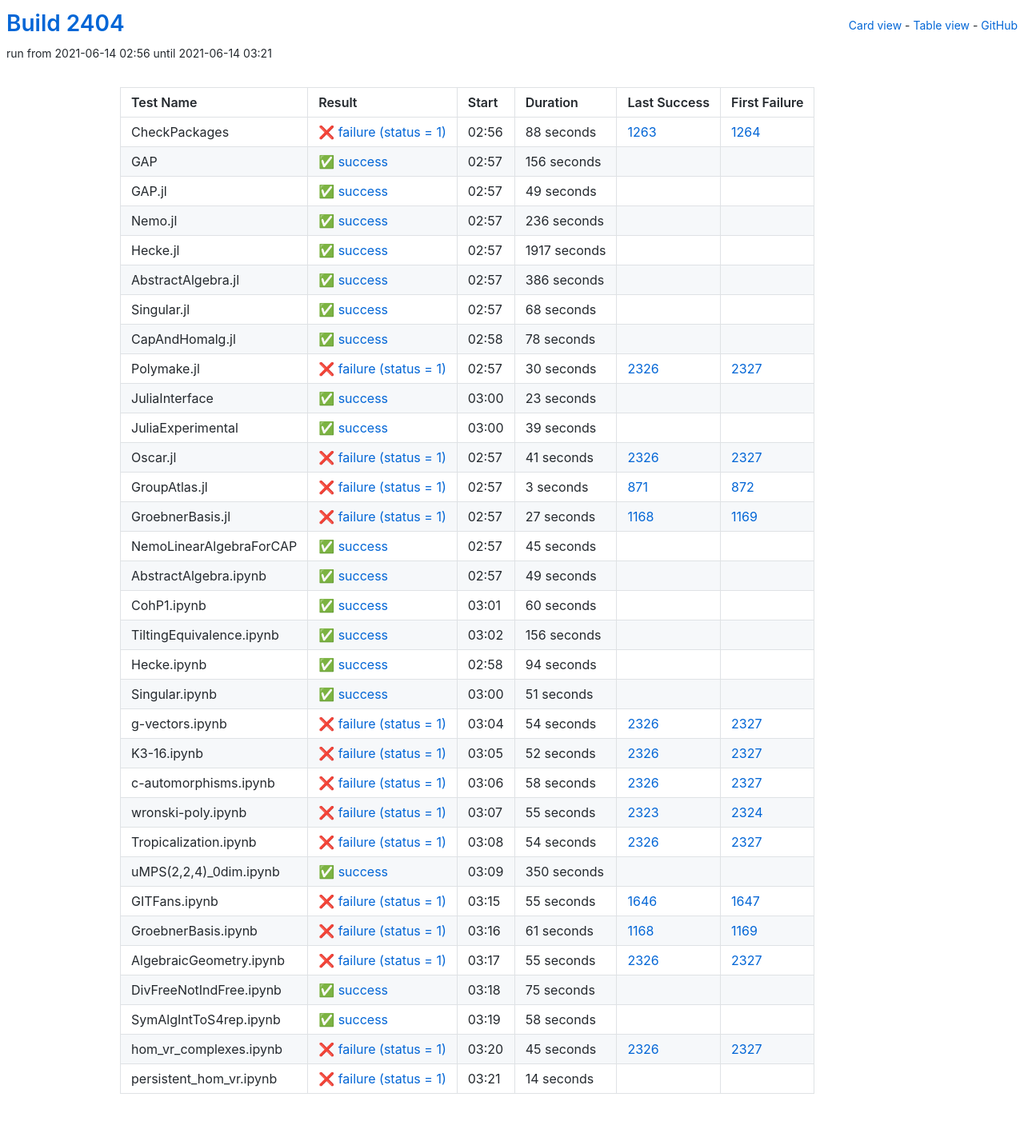
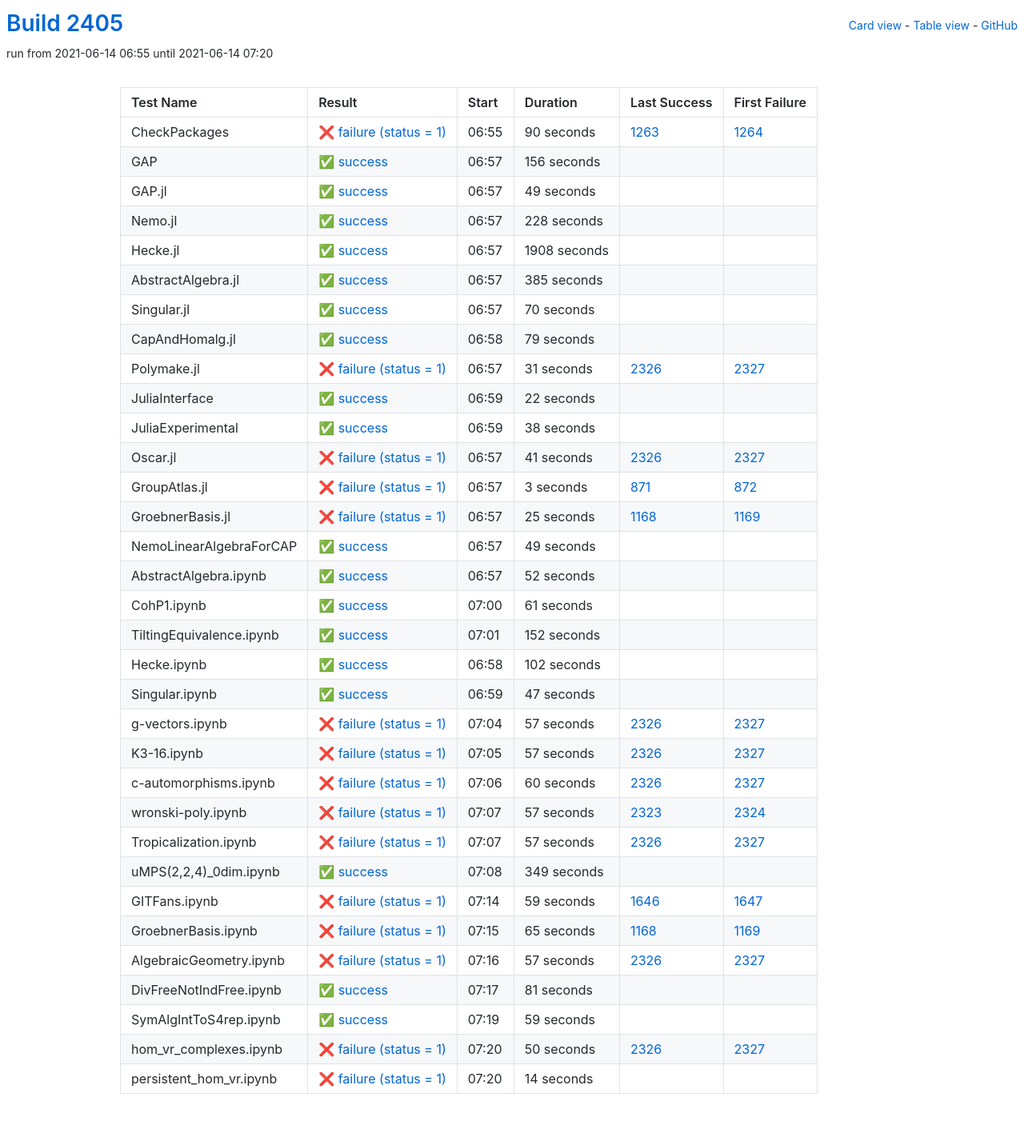
Before and after one commit to oscar-system/oscar-ci-status-stable, a Jekyll site: the page built from table.html, in a window 1280 px wide. Shown: the whole page at 80% size. Built offline with Jekyll 4.4.1, drawn with Linux system fonts in a browser that asks for light colours.

Commit message:
Build #2405

```diff
--- a/_data/ci.yml
+++ b/_data/ci.yml
@@ -1,6 +1,6 @@
 ---
-build: 2404
-build_url: https://oscarci.mathematik.uni-kl.de/job/oscar-stable/2404/
+build: 2405
+build_url: https://oscarci.mathematik.uni-kl.de/job/oscar-stable/2405/
 job: oscar-stable
 organization: oscar-system
 repo: oscar-ci-status-stable
@@ -8,20 +8,20 @@ repourl: https://github.com/oscar-system/oscar-ci-status-stable
 tests:
 - name: CheckPackages
   id: checkpackages
-  log: https://oscarci.mathematik.uni-kl.de/job/oscar-stable/2404/artifact/logs/build-2404/CheckPackages.log
-  start: 2021-06-14 02:56
+  log: https://oscarci.mathematik.uni-kl.de/job/oscar-stable/2405/artifact/logs/build-2405/CheckPackages.log
+  start: 2021-06-14 06:55
   success: false
   exitcode: 1
   status: failure
-  duration: 88
+  duration: 90
   last_success: 1263
   last_success_url: https://oscarci.mathematik.uni-kl.de/job/oscar-stable/1263/
   first_failure: 1264
   first_failure_url: https://oscarci.mathematik.uni-kl.de/job/oscar-stable/1264/
 - name: GAP
   id: gap
-  log: https://oscarci.mathematik.uni-kl.de/job/oscar-stable/2404/artifact/logs/build-2404/GAP.log
-  start: 2021-06-14 02:57
+  log: https://oscarci.mathematik.uni-kl.de/job/oscar-stable/2405/artifact/logs/build-2405/GAP.log
+  start: 2021-06-14 06:57
   success: true
   exitcode: 0
   status: success
@@ -32,8 +32,8 @@ tests:
   first_failure_url:
 - name: GAP.jl
   id: gap-jl
-  log: https://oscarci.mathematik.uni-kl.de/job/oscar-stable/2404/artifact/logs/build-2404/GAP.jl.log
-  start: 2021-06-14 02:57
+  log: https://oscarci.mathematik.uni-kl.de/job/oscar-stable/2405/artifact/logs/build-2405/GAP.jl.log
+  start: 2021-06-14 06:57
   success: true
   exitcode: 0
   status: success
@@ -44,104 +44,104 @@ tests:
   first_failure_url:
 - name: Nemo.jl
   id: nemo-jl
-  log: https://oscarci.mathematik.uni-kl.de/job/oscar-stable/2404/artifact/logs/build-2404/Nemo.jl.log
-  start: 2021-06-14 02:57
+  log: https://oscarci.mathematik.uni-kl.de/job/oscar-stable/2405/artifact/logs/build-2405/Nemo.jl.log
+  start: 2021-06-14 06:57
   success: true
   exitcode: 0
   status: success
-  duration: 236
+  duration: 228
   last_success: false
   last_success_url:
   first_failure: false
   first_failure_url:
 - name: Hecke.jl
   id: hecke-jl
-  log: https://oscarci.mathematik.uni-kl.de/job/oscar-stable/2404/artifact/logs/build-2404/Hecke.jl.log
-  start: 2021-06-14 02:57
+  log: https://oscarci.mathematik.uni-kl.de/job/oscar-stable/2405/artifact/logs/build-2405/Hecke.jl.log
+  start: 2021-06-14 06:57
   success: true
   exitcode: 0
   status: success
-  duration: 1917
+  duration: 1908
   last_success: false
   last_success_url:
   first_failure: false
   first_failure_url:
 - name: AbstractAlgebra.jl
   id: abstractalgebra-jl
-  log: https://oscarci.mathematik.uni-kl.de/job/oscar-stable/2404/artifact/logs/build-2404/AbstractAlgebra.jl.log
-  start: 2021-06-14 02:57
+  log: https://oscarci.mathematik.uni-kl.de/job/oscar-stable/2405/artifact/logs/build-2405/AbstractAlgebra.jl.log
+  start: 2021-06-14 06:57
   success: true
   exitcode: 0
   status: success
-  duration: 386
+  duration: 385
   last_success: false
   last_success_url:
   first_failure: false
   first_failure_url:
 - name: Singular.jl
   id: singular-jl
-  log: https://oscarci.mathematik.uni-kl.de/job/oscar-stable/2404/artifact/logs/build-2404/Singular.jl.log
-  start: 2021-06-14 02:57
+  log: https://oscarci.mathematik.uni-kl.de/job/oscar-stable/2405/artifact/logs/build-2405/Singular.jl.log
+  start: 2021-06-14 06:57
   success: true
   exitcode: 0
   status: success
-  duration: 68
+  duration: 70
   last_success: false
   last_success_url:
   first_failure: false
   first_failure_url:
 - name: CapAndHomalg.jl
   id: capandhomalg-jl
-  log: https://oscarci.mathematik.uni-kl.de/job/oscar-stable/2404/artifact/logs/build-2404/CapAndHomalg.jl.log
-  start: 2021-06-14 02:58
+  log: https://oscarci.mathematik.uni-kl.de/job/oscar-stable/2405/artifact/logs/build-2405/CapAndHomalg.jl.log
+  start: 2021-06-14 06:58
   success: true
   exitcode: 0
   status: success
-  duration: 78
+  duration: 79
   last_success: false
   last_success_url:
   first_failure: false
   first_failure_url:
 - name: Polymake.jl
   id: polymake-jl
-  log: https://oscarci.mathematik.uni-kl.de/job/oscar-stable/2404/artifact/logs/build-2404/Polymake.jl.log
-  start: 2021-06-14 02:57
+  log: https://oscarci.mathematik.uni-kl.de/job/oscar-stable/2405/artifact/logs/build-2405/Polymake.jl.log
+  start: 2021-06-14 06:57
   success: false
   exitcode: 1
   status: failure
-  duration: 30
+  duration: 31
   last_success: 2326
   last_success_url: https://oscarci.mathematik.uni-kl.de/job/oscar-stable/2326/
   first_failure: 2327
   first_failure_url: https://oscarci.mathematik.uni-kl.de/job/oscar-stable/2327/
 - name: JuliaInterface
   id: juliainterface
-  log: https://oscarci.mathematik.uni-kl.de/job/oscar-stable/2404/artifact/logs/build-2404/JuliaInterface.log
-  start: 2021-06-14 03:00
+  log: https://oscarci.mathematik.uni-kl.de/job/oscar-stable/2405/artifact/logs/build-2405/JuliaInterface.log
+  start: 2021-06-14 06:59
   success: true
   exitcode: 0
   status: success
-  duration: 23
+  duration: 22
   last_success: false
   last_success_url:
   first_failure: false
   first_failure_url:
 - name: JuliaExperimental
   id: juliaexperimental
-  log: https://oscarci.mathematik.uni-kl.de/job/oscar-stable/2404/artifact/logs/build-2404/JuliaExperimental.log
-  start: 2021-06-14 03:00
+  log: https://oscarci.mathematik.uni-kl.de/job/oscar-stable/2405/artifact/logs/build-2405/JuliaExperimental.log
+  start: 2021-06-14 06:59
   success: true
   exitcode: 0
   status: success
-  duration: 39
+  duration: 38
   last_success: false
   last_success_url:
   first_failure: false
   first_failure_url:
 - name: Oscar.jl
   id: oscar-jl
-  log: https://oscarci.mathematik.uni-kl.de/job/oscar-stable/2404/artifact/logs/build-2404/Oscar.jl.log
-  start: 2021-06-14 02:57
+  log: https://oscarci.mathematik.uni-kl.de/job/oscar-stable/2405/artifact/logs/build-2405/Oscar.jl.log
+  start: 2021-06-14 06:57
   success: false
   exitcode: 1
   status: failure
@@ -152,8 +152,8 @@ tests:
   first_failure_url: https://oscarci.mathematik.uni-kl.de/job/oscar-stable/2327/
 - name: GroupAtlas.jl
   id: groupatlas-jl
-  log: https://oscarci.mathematik.uni-kl.de/job/oscar-stable/2404/artifact/logs/build-2404/GroupAtlas.jl.log
-  start: 2021-06-14 02:57
+  log: https://oscarci.mathematik.uni-kl.de/job/oscar-stable/2405/artifact/logs/build-2405/GroupAtlas.jl.log
+  start: 2021-06-14 06:57
   success: false
   exitcode: 1
   status: failure
@@ -164,32 +164,20 @@ tests:
   first_failure_url: https://oscarci.mathematik.uni-kl.de/job/oscar-stable/872/
 - name: GroebnerBasis.jl
   id: groebnerbasis-jl
-  log: https://oscarci.mathematik.uni-kl.de/job/oscar-stable/2404/artifact/logs/build-2404/GroebnerBasis.jl.log
-  start: 2021-06-14 02:57
+  log: https://oscarci.mathematik.uni-kl.de/job/oscar-stable/2405/artifact/logs/build-2405/GroebnerBasis.jl.log
+  start: 2021-06-14 06:57
   success: false
   exitcode: 1
   status: failure
-  duration: 27
+  duration: 25
   last_success: 1168
   last_success_url: https://oscarci.mathematik.uni-kl.de/job/oscar-stable/1168/
   first_failure: 1169
   first_failure_url: https://oscarci.mathematik.uni-kl.de/job/oscar-stable/1169/
 - name: NemoLinearAlgebraForCAP
   id: nemolinearalgebraforcap
-  log: https://oscarci.mathematik.uni-kl.de/job/oscar-stable/2404/artifact/logs/build-2404/NemoLinearAlgebraForCAP.log
-  start: 2021-06-14 02:57
-  success: true
-  exitcode: 0
-  status: success
-  duration: 45
-  last_success: false
-  last_success_url:
-  first_failure: false
-  first_failure_url:
-- name: AbstractAlgebra.ipynb
-  id: abstractalgebra-ipynb
-  log: https://oscarci.mathematik.uni-kl.de/job/oscar-stable/2404/artifact/logs/build-2404/AbstractAlgebra.ipynb.log
-  start: 2021-06-14 02:57
+  log: https://oscarci.mathematik.uni-kl.de/job/oscar-stable/2405/artifact/logs/build-2405/NemoLinearAlgebraForCAP.log
+  start: 2021-06-14 06:57
   success: true
   exitcode: 0
   status: success
@@ -198,202 +186,214 @@ tests:
   last_success_url:
   first_failure: false
   first_failure_url:
-- name: CohP1.ipynb
-  id: cohp1-ipynb
-  log: https://oscarci.mathematik.uni-kl.de/job/oscar-stable/2404/artifact/logs/build-2404/CohP1.ipynb.log
-  start: 2021-06-14 03:01
+- name: AbstractAlgebra.ipynb
+  id: abstractalgebra-ipynb
+  log: https://oscarci.mathematik.uni-kl.de/job/oscar-stable/2405/artifact/logs/build-2405/AbstractAlgebra.ipynb.log
+  start: 2021-06-14 06:57
   success: true
   exitcode: 0
   status: success
-  duration: 60
+  duration: 52
+  last_success: false
+  last_success_url:
+  first_failure: false
+  first_failure_url:
+- name: CohP1.ipynb
+  id: cohp1-ipynb
+  log: https://oscarci.mathematik.uni-kl.de/job/oscar-stable/2405/artifact/logs/build-2405/CohP1.ipynb.log
+  start: 2021-06-14 07:00
+  success: true
+  exitcode: 0
+  status: success
+  duration: 61
   last_success: false
   last_success_url:
   first_failure: false
   first_failure_url:
 - name: TiltingEquivalence.ipynb
   id: tiltingequivalence-ipynb
-  log: https://oscarci.mathematik.uni-kl.de/job/oscar-stable/2404/artifact/logs/build-2404/TiltingEquivalence.ipynb.log
-  start: 2021-06-14 03:02
+  log: https://oscarci.mathematik.uni-kl.de/job/oscar-stable/2405/artifact/logs/build-2405/TiltingEquivalence.ipynb.log
+  start: 2021-06-14 07:01
   success: true
   exitcode: 0
   status: success
-  duration: 156
+  duration: 152
   last_success: false
   last_success_url:
   first_failure: false
   first_failure_url:
 - name: Hecke.ipynb
   id: hecke-ipynb
-  log: https://oscarci.mathematik.uni-kl.de/job/oscar-stable/2404/artifact/logs/build-2404/Hecke.ipynb.log
-  start: 2021-06-14 02:58
+  log: https://oscarci.mathematik.uni-kl.de/job/oscar-stable/2405/artifact/logs/build-2405/Hecke.ipynb.log
+  start: 2021-06-14 06:58
   success: true
   exitcode: 0
   status: success
-  duration: 94
+  duration: 102
   last_success: false
   last_success_url:
   first_failure: false
   first_failure_url:
 - name: Singular.ipynb
   id: singular-ipynb
-  log: https://oscarci.mathematik.uni-kl.de/job/oscar-stable/2404/artifact/logs/build-2404/Singular.ipynb.log
-  start: 2021-06-14 03:00
+  log: https://oscarci.mathematik.uni-kl.de/job/oscar-stable/2405/artifact/logs/build-2405/Singular.ipynb.log
+  start: 2021-06-14 06:59
   success: true
   exitcode: 0
   status: success
-  duration: 51
+  duration: 47
   last_success: false
   last_success_url:
   first_failure: false
   first_failure_url:
 - name: g-vectors.ipynb
   id: g-vectors-ipynb
-  log: https://oscarci.mathematik.uni-kl.de/job/oscar-stable/2404/artifact/logs/build-2404/g-vectors.ipynb.log
-  start: 2021-06-14 03:04
+  log: https://oscarci.mathematik.uni-kl.de/job/oscar-stable/2405/artifact/logs/build-2405/g-vectors.ipynb.log
+  start: 2021-06-14 07:04
   success: false
   exitcode: 1
   status: failure
-  duration: 54
+  duration: 57
   last_success: 2326
   last_success_url: https://oscarci.mathematik.uni-kl.de/job/oscar-stable/2326/
   first_failure: 2327
   first_failure_url: https://oscarci.mathematik.uni-kl.de/job/oscar-stable/2327/
 - name: K3-16.ipynb
   id: k3-16-ipynb
-  log: https://oscarci.mathematik.uni-kl.de/job/oscar-stable/2404/artifact/logs/build-2404/K3-16.ipynb.log
-  start: 2021-06-14 03:05
+  log: https://oscarci.mathematik.uni-kl.de/job/oscar-stable/2405/artifact/logs/build-2405/K3-16.ipynb.log
+  start: 2021-06-14 07:05
   success: false
   exitcode: 1
   status: failure
-  duration: 52
+  duration: 57
   last_success: 2326
   last_success_url: https://oscarci.mathematik.uni-kl.de/job/oscar-stable/2326/
   first_failure: 2327
   first_failure_url: https://oscarci.mathematik.uni-kl.de/job/oscar-stable/2327/
 - name: c-automorphisms.ipynb
   id: c-automorphisms-ipynb
-  log: https://oscarci.mathematik.uni-kl.de/job/oscar-stable/2404/artifact/logs/build-2404/c-automorphisms.ipynb.log
-  start: 2021-06-14 03:06
+  log: https://oscarci.mathematik.uni-kl.de/job/oscar-stable/2405/artifact/logs/build-2405/c-automorphisms.ipynb.log
+  start: 2021-06-14 07:06
   success: false
   exitcode: 1
   status: failure
-  duration: 58
+  duration: 60
   last_success: 2326
   last_success_url: https://oscarci.mathematik.uni-kl.de/job/oscar-stable/2326/
   first_failure: 2327
   first_failure_url: https://oscarci.mathematik.uni-kl.de/job/oscar-stable/2327/
 - name: wronski-poly.ipynb
   id: wronski-poly-ipynb
-  log: https://oscarci.mathematik.uni-kl.de/job/oscar-stable/2404/artifact/logs/build-2404/wronski-poly.ipynb.log
-  start: 2021-06-14 03:07
+  log: https://oscarci.mathematik.uni-kl.de/job/oscar-stable/2405/artifact/logs/build-2405/wronski-poly.ipynb.log
+  start: 2021-06-14 07:07
   success: false
   exitcode: 1
   status: failure
-  duration: 55
+  duration: 57
   last_success: 2323
   last_success_url: https://oscarci.mathematik.uni-kl.de/job/oscar-stable/2323/
   first_failure: 2324
   first_failure_url: https://oscarci.mathematik.uni-kl.de/job/oscar-stable/2324/
 - name: Tropicalization.ipynb
   id: tropicalization-ipynb
-  log: https://oscarci.mathematik.uni-kl.de/job/oscar-stable/2404/artifact/logs/build-2404/Tropicalization.ipynb.log
-  start: 2021-06-14 03:08
+  log: https://oscarci.mathematik.uni-kl.de/job/oscar-stable/2405/artifact/logs/build-2405/Tropicalization.ipynb.log
+  start: 2021-06-14 07:07
   success: false
   exitcode: 1
   status: failure
-  duration: 54
+  duration: 57
   last_success: 2326
   last_success_url: https://oscarci.mathematik.uni-kl.de/job/oscar-stable/2326/
   first_failure: 2327
   first_failure_url: https://oscarci.mathematik.uni-kl.de/job/oscar-stable/2327/
 - name: uMPS(2,2,4)_0dim.ipynb
   id: umps-2-2-4-0dim-ipynb
-  log: https://oscarci.mathematik.uni-kl.de/job/oscar-stable/2404/artifact/logs/build-2404/uMPS-2-2-4-_0dim.ipynb.log
-  start: 2021-06-14 03:09
+  log: https://oscarci.mathematik.uni-kl.de/job/oscar-stable/2405/artifact/logs/build-2405/uMPS-2-2-4-_0dim.ipynb.log
+  start: 2021-06-14 07:08
   success: true
   exitcode: 0
   status: success
-  duration: 350
+  duration: 349
   last_success: false
   last_success_url:
   first_failure: false
   first_failure_url:
 - name: GITFans.ipynb
   id: gitfans-ipynb
-  log: https://oscarci.mathematik.uni-kl.de/job/oscar-stable/2404/artifact/logs/build-2404/GITFans.ipynb.log
-  start: 2021-06-14 03:15
+  log: https://oscarci.mathematik.uni-kl.de/job/oscar-stable/2405/artifact/logs/build-2405/GITFans.ipynb.log
+  start: 2021-06-14 07:14
   success: false
   exitcode: 1
   status: failure
-  duration: 55
+  duration: 59
   last_success: 1646
   last_success_url: https://oscarci.mathematik.uni-kl.de/job/oscar-stable/1646/
   first_failure: 1647
   first_failure_url: https://oscarci.mathematik.uni-kl.de/job/oscar-stable/1647/
 - name: GroebnerBasis.ipynb
   id: groebnerbasis-ipynb
-  log: https://oscarci.mathematik.uni-kl.de/job/oscar-stable/2404/artifact/logs/build-2404/GroebnerBasis.ipynb.log
-  start: 2021-06-14 03:16
+  log: https://oscarci.mathematik.uni-kl.de/job/oscar-stable/2405/artifact/logs/build-2405/GroebnerBasis.ipynb.log
+  start: 2021-06-14 07:15
   success: false
   exitcode: 1
   status: failure
-  duration: 61
+  duration: 65
   last_success: 1168
   last_success_url: https://oscarci.mathematik.uni-kl.de/job/oscar-stable/1168/
   first_failure: 1169
   first_failure_url: https://oscarci.mathematik.uni-kl.de/job/oscar-stable/1169/
 - name: AlgebraicGeometry.ipynb
   id: algebraicgeometry-ipynb
-  log: https://oscarci.mathematik.uni-kl.de/job/oscar-stable/2404/artifact/logs/build-2404/AlgebraicGeometry.ipynb.log
-  start: 2021-06-14 03:17
+  log: https://oscarci.mathematik.uni-kl.de/job/oscar-stable/2405/artifact/logs/build-2405/AlgebraicGeometry.ipynb.log
+  start: 2021-06-14 07:16
   success: false
   exitcode: 1
   status: failure
-  duration: 55
+  duration: 57
   last_success: 2326
   last_success_url: https://oscarci.mathematik.uni-kl.de/job/oscar-stable/2326/
   first_failure: 2327
   first_failure_url: https://oscarci.mathematik.uni-kl.de/job/oscar-stable/2327/
 - name: DivFreeNotIndFree.ipynb
   id: divfreenotindfree-ipynb
-  log: https://oscarci.mathematik.uni-kl.de/job/oscar-stable/2404/artifact/logs/build-2404/DivFreeNotIndFree.ipynb.log
-  start: 2021-06-14 03:18
+  log: https://oscarci.mathematik.uni-kl.de/job/oscar-stable/2405/artifact/logs/build-2405/DivFreeNotIndFree.ipynb.log
+  start: 2021-06-14 07:17
   success: true
   exitcode: 0
   status: success
-  duration: 75
+  duration: 81
   last_success: false
   last_success_url:
   first_failure: false
   first_failure_url:
 - name: SymAlgIntToS4rep.ipynb
   id: symalginttos4rep-ipynb
-  log: https://oscarci.mathematik.uni-kl.de/job/oscar-stable/2404/artifact/logs/build-2404/SymAlgIntToS4rep.ipynb.log
-  start: 2021-06-14 03:19
+  log: https://oscarci.mathematik.uni-kl.de/job/oscar-stable/2405/artifact/logs/build-2405/SymAlgIntToS4rep.ipynb.log
+  start: 2021-06-14 07:19
   success: true
   exitcode: 0
   status: success
-  duration: 58
+  duration: 59
   last_success: false
   last_success_url:
   first_failure: false
   first_failure_url:
 - name: hom_vr_complexes.ipynb
   id: hom-vr-complexes-ipynb
-  log: https://oscarci.mathematik.uni-kl.de/job/oscar-stable/2404/artifact/logs/build-2404/hom_vr_complexes.ipynb.log
-  start: 2021-06-14 03:20
+  log: https://oscarci.mathematik.uni-kl.de/job/oscar-stable/2405/artifact/logs/build-2405/hom_vr_complexes.ipynb.log
+  start: 2021-06-14 07:20
   success: false
   exitcode: 1
   status: failure
-  duration: 45
+  duration: 50
   last_success: 2326
   last_success_url: https://oscarci.mathematik.uni-kl.de/job/oscar-stable/2326/
   first_failure: 2327
   first_failure_url: https://oscarci.mathematik.uni-kl.de/job/oscar-stable/2327/
 - name: persistent_hom_vr.ipynb
   id: persistent-hom-vr-ipynb
-  log: https://oscarci.mathematik.uni-kl.de/job/oscar-stable/2404/artifact/logs/build-2404/persistent_hom_vr.ipynb.log
-  start: 2021-06-14 03:21
+  log: https://oscarci.mathematik.uni-kl.de/job/oscar-stable/2405/artifact/logs/build-2405/persistent_hom_vr.ipynb.log
+  start: 2021-06-14 07:20
   success: false
   exitcode: 1
   status: failure
```
Also changed, not shown: README.md.
